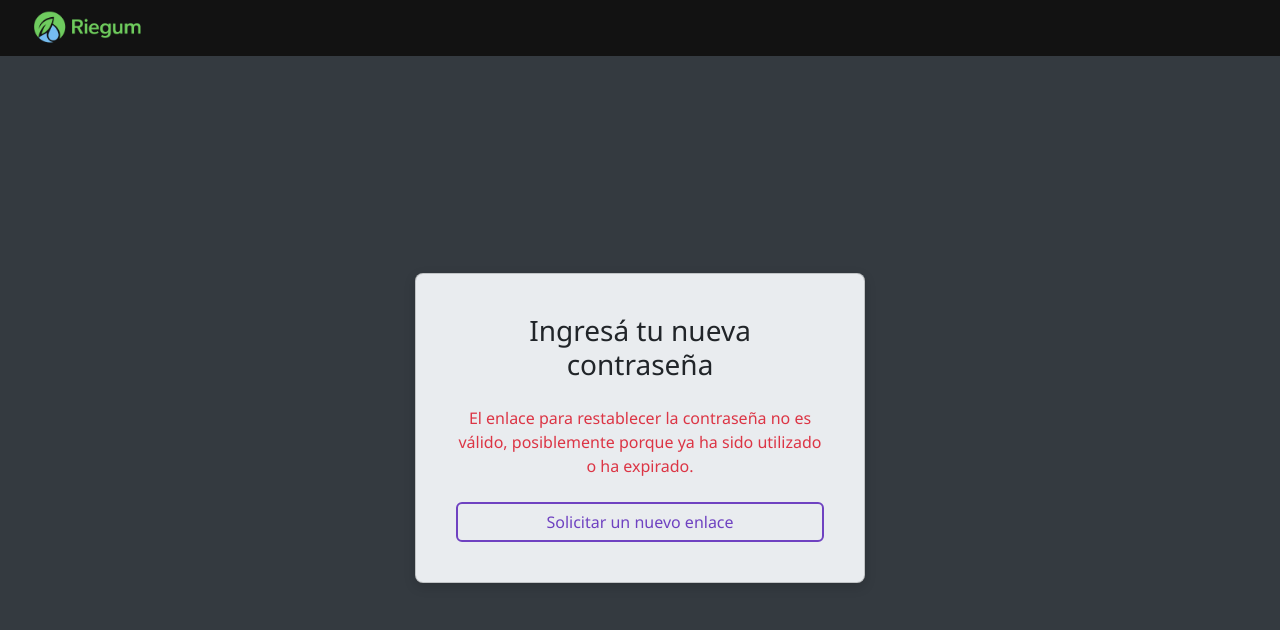
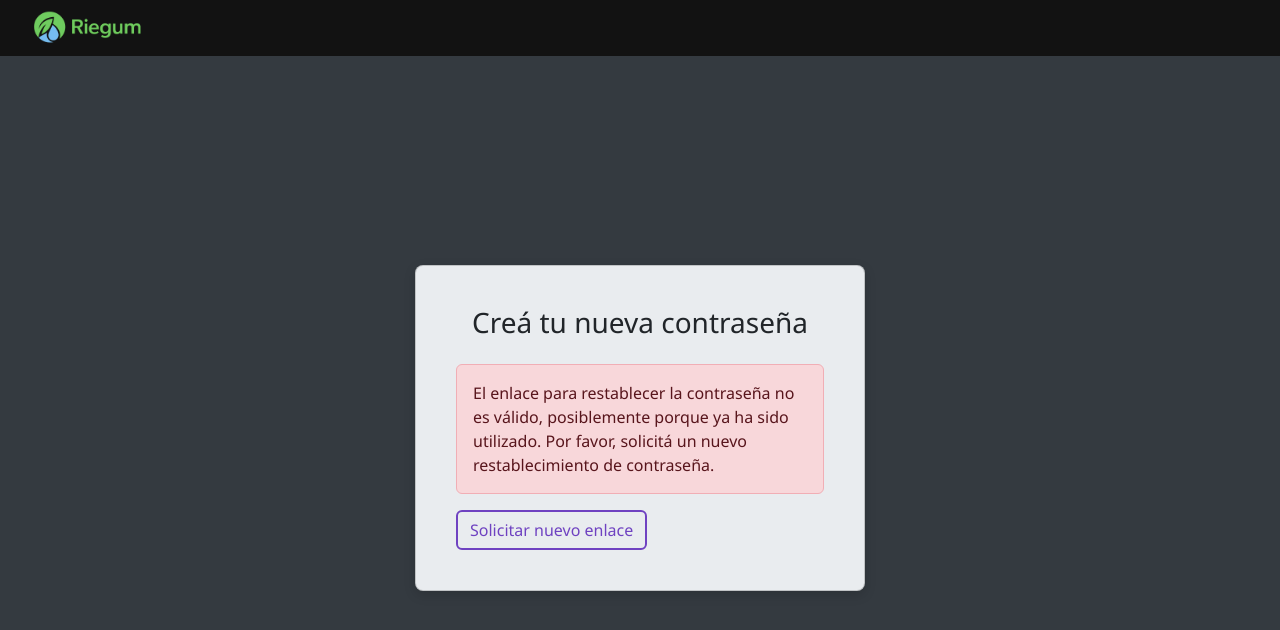
Before and after one commit to NicolasAzaceta/Riego-Indoor, a Django app: page /accounts/reset/1/1/ in a window 1280 px wide. Shown: the top 630 px of the page. Run offline with Django 5.2, Linux system fonts and the light colour scheme.

Commit message:
modificacion de templates para recuperacion de contraseña

```diff
--- a/templates/registration/password_reset_confirm.html
+++ b/templates/registration/password_reset_confirm.html
@@ -1,35 +1,50 @@
 {% extends "base_centered.html" %}
 
-{% block title %}Nueva Contraseña{% endblock %}
+{% block title %}Restablecer Contraseña{% endblock %}
 
 {% block content %}
 <div class="card card-login p-4" style="max-width: 450px; width: 100%;">
   <div class="card-body">
-    <h1 class="card-title h3 mb-4 text-center">Ingresá tu nueva contraseña</h1>
+    <h1 class="card-title h3 mb-4 text-center">Creá tu nueva contraseña</h1>
+
     {% if validlink %}
+      <p class="text-center text-muted mb-4">
+        Por favor, ingresá tu nueva contraseña dos veces para verificar que la escribiste correctamente.
+      </p>
       <form method="post">
         {% csrf_token %}
 
-        {% if form.errors %}
-          <div class="alert alert-danger">
-              Por favor, corregí los errores a continuación.
+        {% for error in form.non_field_errors %}
+          <div class="alert alert-danger" role="alert">
+            {{ error }}
           </div>
-        {% endif %}
+        {% endfor %}
 
-        <div class="mb-3">{{ form.new_password1.label_tag }} {{ form.new_password1 }} {{ form.new_password1.errors }}</div>
-        <div class="mb-4">{{ form.new_password2.label_tag }} {{ form.new_password2 }} {{ form.new_password2.errors }}</div>
+        <div class="mb-3">
+          <label for="{{ form.new_password1.id_for_label }}" class="form-label">Nueva contraseña</label>
+          <input type="password" name="{{ form.new_password1.name }}" class="form-control" id="{{ form.new_password1.id_for_label }}" required>
+          {% if form.new_password1.errors %}
+            <div class="text-danger small mt-1">{{ form.new_password1.errors.as_text }}</div>
+          {% endif %}
+        </div>
+
+        <div class="mb-4">
+          <label for="{{ form.new_password2.id_for_label }}" class="form-label">Confirmar nueva contraseña</label>
+          <input type="password" name="{{ form.new_password2.name }}" class="form-control" id="{{ form.new_password2.id_for_label }}" required>
+          {% if form.new_password2.errors %}
+            <div class="text-danger small mt-1">{{ form.new_password2.errors.as_text }}</div>
+          {% endif %}
+        </div>
 
         <div class="d-grid">
-          <button type="submit" class="btn btn-violeta-outline btn-lg">Cambiar contraseña</button>
+          <button type="submit" class="btn btn-violeta-outline btn-lg">Cambiar Contraseña</button>
         </div>
       </form>
     {% else %}
-      <p class="text-center text-danger">
-        El enlace para restablecer la contraseña no es válido, posiblemente porque ya ha sido utilizado o ha expirado.
+      <p class="alert alert-danger">
+        El enlace para restablecer la contraseña no es válido, posiblemente porque ya ha sido utilizado. Por favor, solicitá un nuevo restablecimiento de contraseña.
       </p>
-      <div class="d-grid mt-4">
-        <a href="{% url 'password_reset' %}" class="btn btn-violeta-outline">Solicitar un nuevo enlace</a>
-      </div>
+      <a href="{% url 'password_reset' %}" class="btn btn-violeta-outline">Solicitar nuevo enlace</a>
     {% endif %}
   </div>
 </div>
```
Also changed, not shown: templates/registration/password_reset_done.html (+5 -5 lines), templates/registration/password_reset_form.html (+10 -11 lines).
